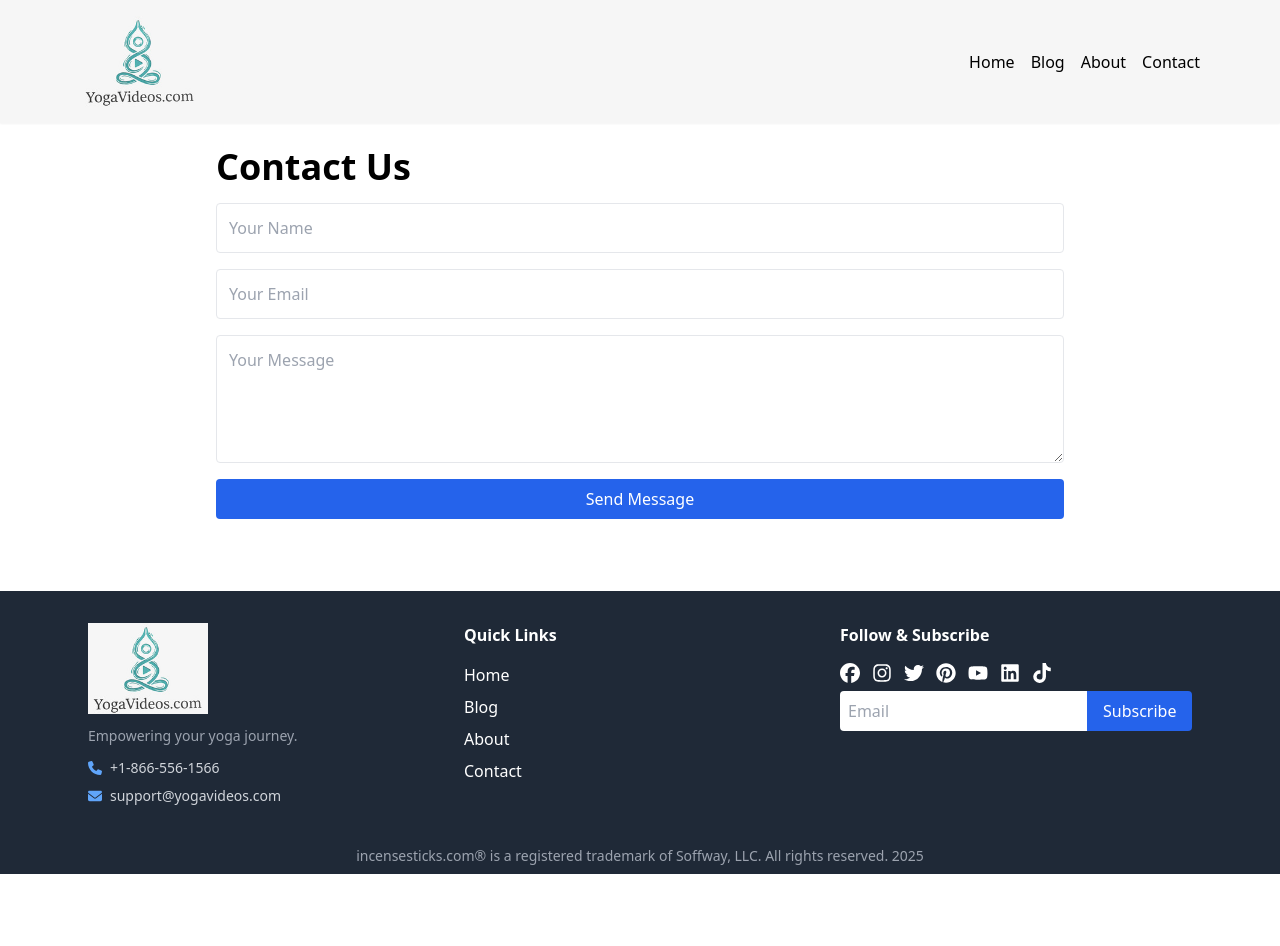
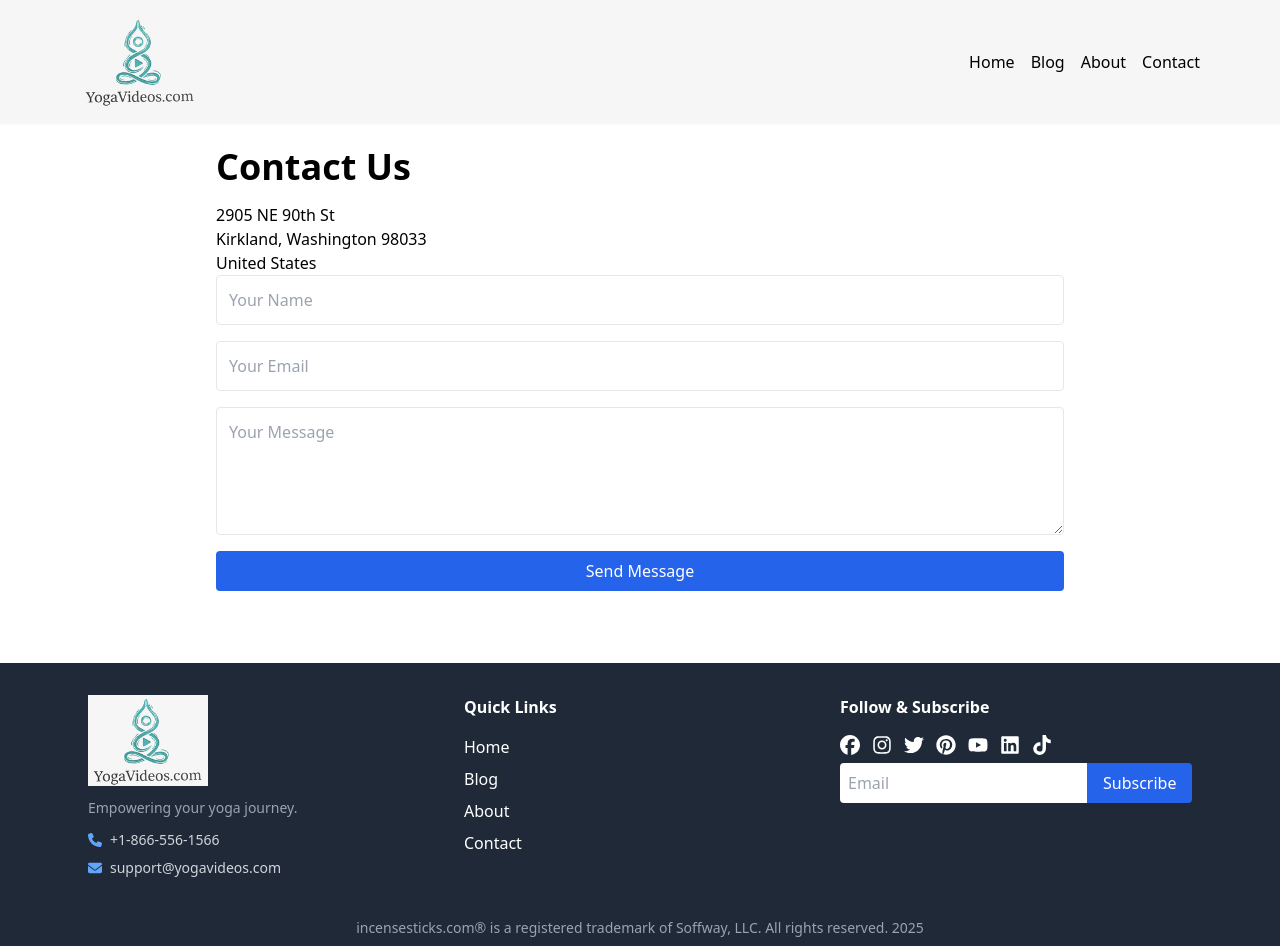
Before and after one commit to Dirav-2712/yogavideos-web, a Next.js app: page /contact in a window 1280 px wide. Before the commit the page ends 874 px from the top, so only its background shows below. Built offline with nearby package versions, Linux system fonts and the light colour scheme.

Commit message:
Update contact.js

```diff
--- a/pages/contact.js
+++ b/pages/contact.js
@@ -5,6 +5,11 @@ export default function Contact() {
     <Layout>
       <section className="max-w-4xl mx-auto p-6">
         <h1 className="text-4xl font-bold mb-4">Contact Us</h1>
+        <p>
+          2905 NE 90th St<br />
+          Kirkland, Washington 98033<br />
+          United States
+        </p>
         <form className="flex flex-col space-y-4">
           <input type="text" placeholder="Your Name" className="p-3 border rounded" />
           <input type="email" placeholder="Your Email" className="p-3 border rounded" />
```
